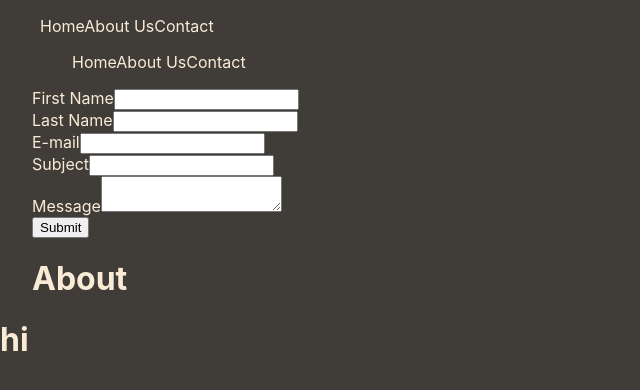
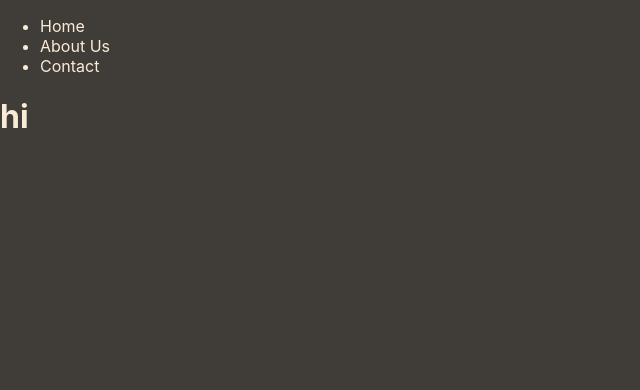
Before and after one commit to martonszak/react-for-a-cause, a Next.js app in the folder re-cat/: page / in a window 1280 px wide. Shown: the top 390 px of the page, without its empty margins (0-640 px from the left). Built offline with nearby package versions, Linux system fonts and the light colour scheme.

Commit message:
Fix: Navigation bar links without refreshing page

```diff
--- a/re-cat/pages/index.js
+++ b/re-cat/pages/index.js
@@ -3,7 +3,7 @@ import Image from 'next/image'
 import styles from '../styles/Home.module.css'
 import About from './about'
 import Contact from './contact'
-import Header from './navbar'
+import Navbar from './navbar'
 
 export default function Home() {
   return (
@@ -13,9 +13,7 @@ export default function Home() {
         <meta name="description" content="Generated by create next app" />
         <link rel="icon" href="/favicon.ico" />
       </Head>
-      <Header />
-      <Contact />
-      <About />
+
     </div>
   );
 }
--- a/re-cat/pages/navbar.js
+++ b/re-cat/pages/navbar.js
@@ -1,3 +1,5 @@
+import Link from "next/link";
+
 export default function Navbar() {
   const menu = [
     { text: "Home", href: "/" },
@@ -5,17 +7,17 @@ export default function Navbar() {
     { text: "Contact", href: "/contact" },
   ];
 
-  const Header =(
-    <header>
-      <nav id="menu">
-        <ul>
-          {menu.map((e) => (
-            <a href={e.href}>{e.text}</a>
-          ))}
-        </ul>
-      </nav>
-    </header>
+  return (
+    <div className="navbar-container">
+      <ul className="navbar-list">
+        {menu.map((e, i) => (
+          <li className="navbar-list-item" key={i}>
+            <Link className="navbar-link" href={e.href}>
+              <a className="navbar-a">{e.text}</a>
+            </Link>
+          </li>
+        ))}
+      </ul>
+    </div>
   );
-  return Header;
-
 }
```
